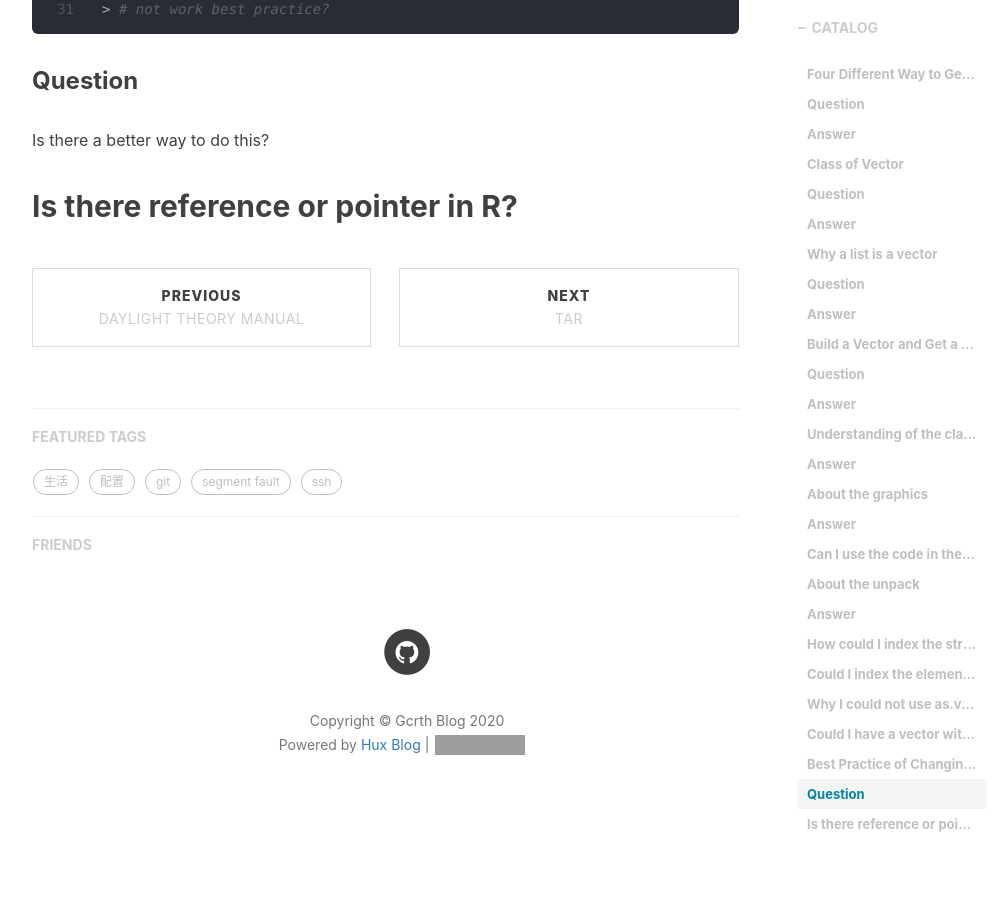
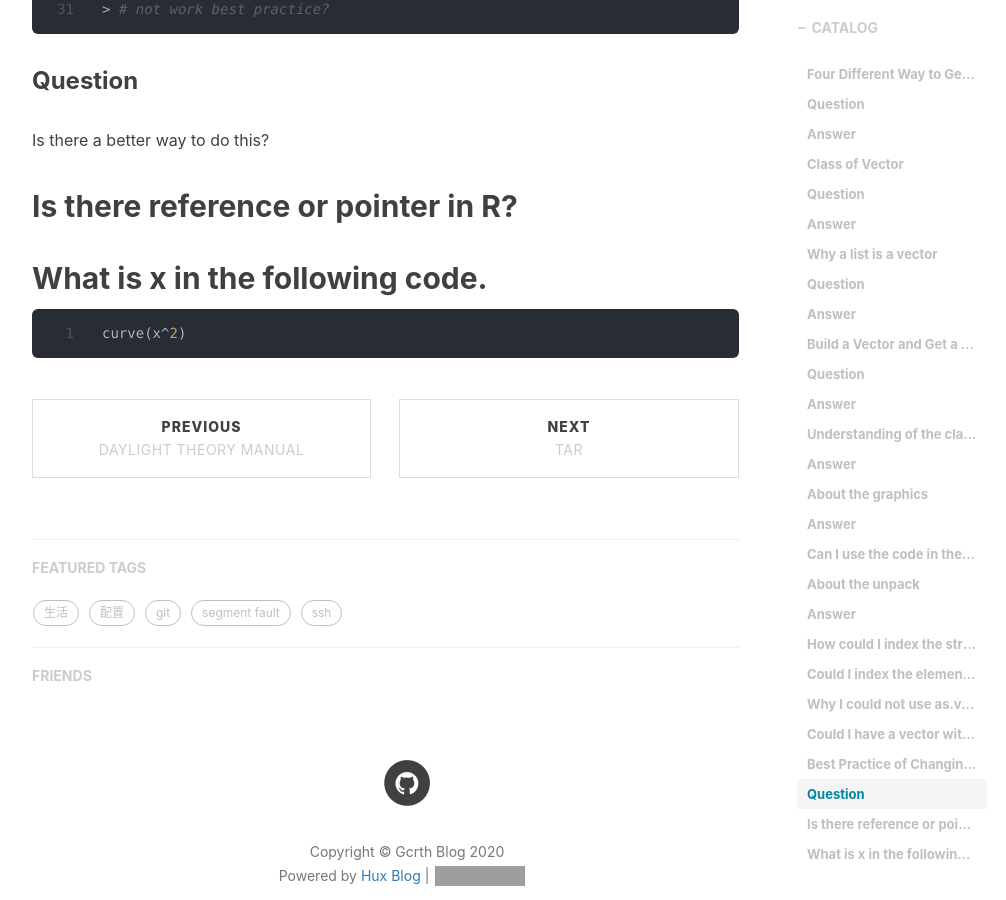
Before and after one commit to gcrth/gcrth.github.io, a Jekyll site: the page built from _posts/2020-10-16-Question about R.markdown, in a window 1280 px wide and 900 px high, scrolled down 10208 px. Shown: the whole window, without its empty margins (233-1239 px from the left). Built offline with Jekyll 4.4.1, drawn with Linux system fonts in a browser that asks for light colours; nearby versions of some CDN libraries; comment, search, counter and statistics services are not loaded; before the commit the page ends 11057 px from its top, so only the background shows below that; grey boxes are pictures that could not be loaded.

Commit message:
add a question

````diff
--- a/_posts/2020-10-16-Question about R.markdown
+++ b/_posts/2020-10-16-Question about R.markdown
@@ -388,3 +388,9 @@ Levels: fred harry joe
 Is there a better way to do this?
 
 ## Is there reference or pointer in R?
+
+## What is x in the following code.
+
+```R
+curve(x^2)
+```
````
